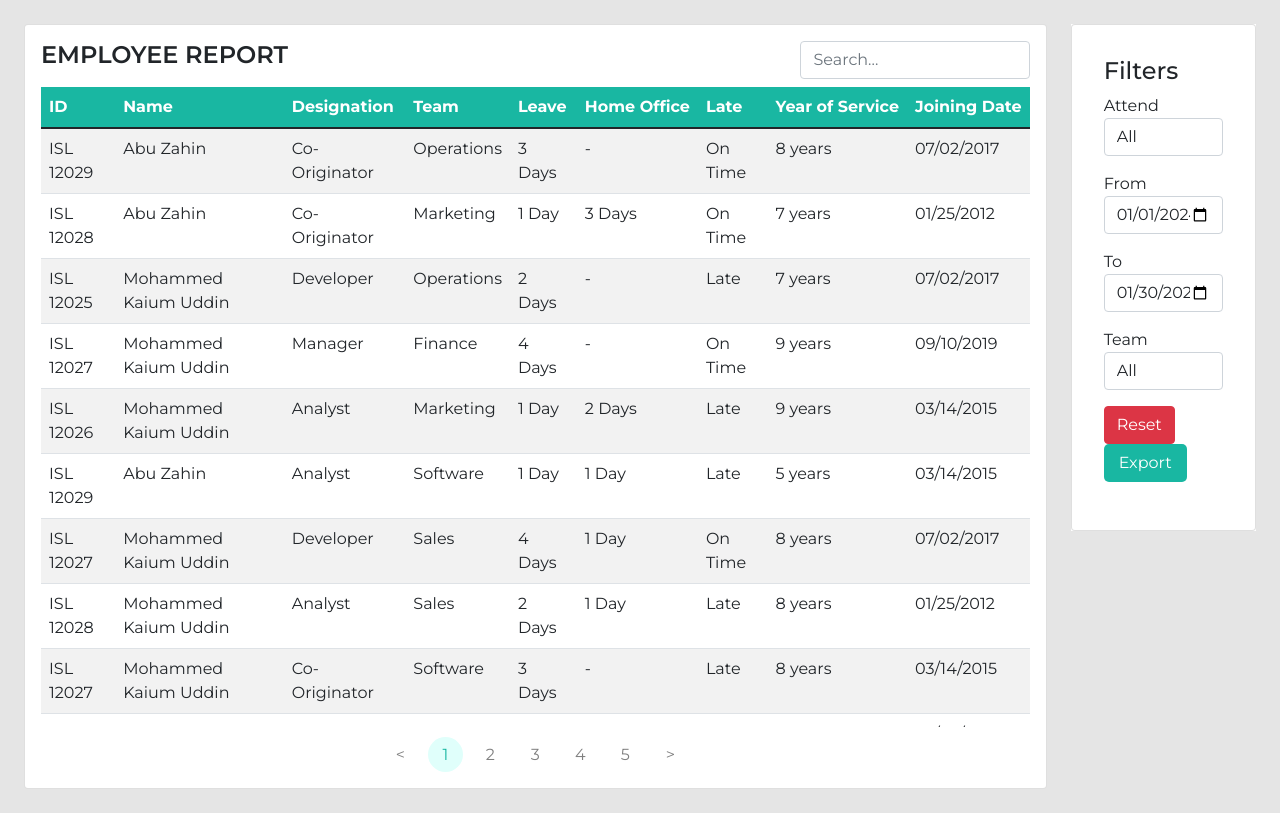
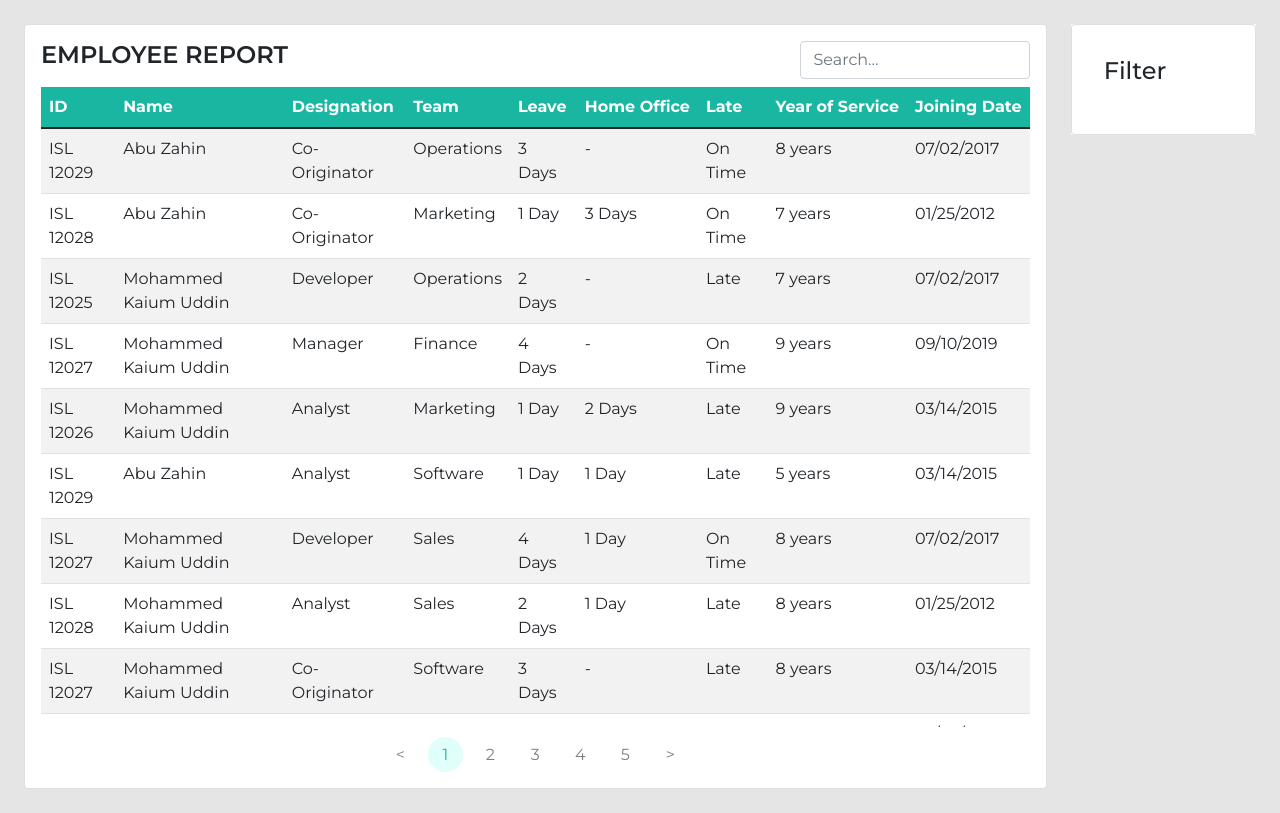
Before and after one commit to developer-tamim/bas-leave-report, a Vue app in the folder BAS-Leave-Report-Vue3/: page / in a window 1280 px wide. Built offline with nearby package versions, Linux system fonts and the light colour scheme.

Commit message:
filer dropdown

```diff
--- a/BAS-Leave-Report-Vue3/src/components/Filter.vue
+++ b/BAS-Leave-Report-Vue3/src/components/Filter.vue
@@ -1,7 +1,11 @@
 <template>
     <div>
       <div class="card-body">
-      <h4>Filters</h4>
+        <div class="filter-dropdown mb-3" @click="toggleFilters">
+          <h4>Filter</h4>
+        </div>
+        <transition name="fade">
+          <div v-if="showFilters">
             <div class="form-group mb-3">
               <label for="attend">Attend</label><br />
               <select id="attend" class="form-control">
@@ -31,11 +35,22 @@
               <button class="btn btn-export">Export</button>
             </div>
           </div>
+        </transition>
+      </div>
     </div>
   </template>
 
   <script>
   export default {
-  name: "Filter",
+    data() {
+      return {
+        showFilters: false,
+      };
+    },
+    methods: {
+      toggleFilters() {
+        this.showFilters = !this.showFilters;
+      },
+    },
   };
   </script>
```
Lines whose indentation alone changed are shown as unchanged.
